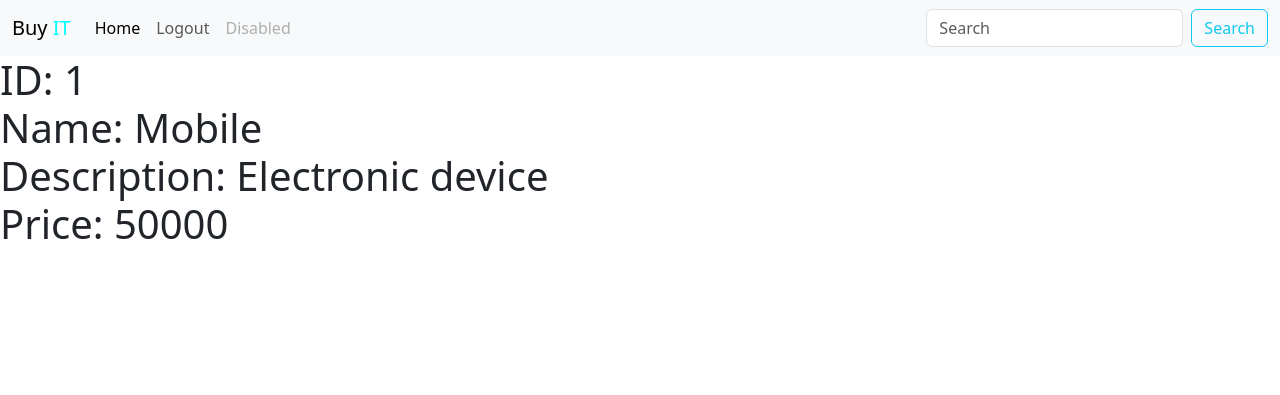
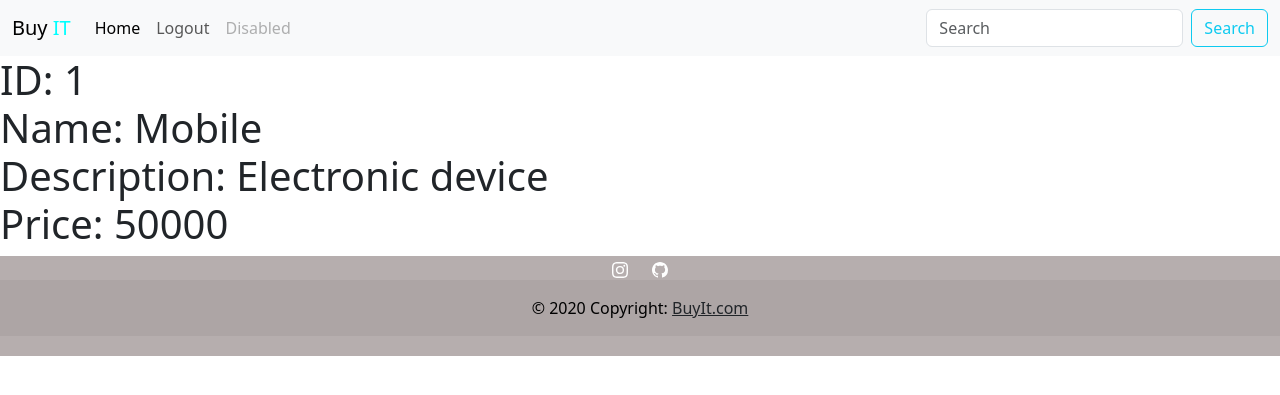
Before and after one commit to Anjaneesh-valluri/WebDev_python, a Django app: page /BuyIt/ in a window 1280 px wide. Shown: the top 395 px of the page. Run offline with Django 5.2, Linux system fonts and the light colour scheme.

Commit message:
28/05/24 updated

```diff
--- a/BuyIt/templates/BuyIt/layout.html
+++ b/BuyIt/templates/BuyIt/layout.html
@@ -34,5 +34,19 @@
           </nav>
         {% block body %}
         {%endblock%}
+        <div id="footer" style="color: black; width: 100%; background-color: rgb(182, 174, 174); height: 100px; text-align: center; bottom: 0;">
+          <div id="footer-links" style="word-spacing: 20px;">
+              <a href="https://www.instagram.com/anjaneesh_v?igsh=MWg0bW02aThuanJ1Yg%3D%3D&utm_source=qr" style="color: white; text-decoration: none;"><svg xmlns="http://www.w3.org/2000/svg" width="16" height="16" fill="currentColor" class="bi bi-instagram" viewBox="0 0 16 16">
+                  <path  d="M8 0C5.829 0 5.556.01 4.703.048 3.85.088 3.269.222 2.76.42a3.9 3.9 0 0 0-1.417.923A3.9 3.9 0 0 0 .42 2.76C.222 3.268.087 3.85.048 4.7.01 5.555 0 5.827 0 8.001c0 2.172.01 2.444.048 3.297.04.852.174 1.433.372 1.942.205.526.478.972.923 1.417.444.445.89.719 1.416.923.51.198 1.09.333 1.942.372C5.555 15.99 5.827 16 8 16s2.444-.01 3.298-.048c.851-.04 1.434-.174 1.943-.372a3.9 3.9 0 0 0 1.416-.923c.445-.445.718-.891.923-1.417.197-.509.332-1.09.372-1.942C15.99 10.445 16 10.173 16 8s-.01-2.445-.048-3.299c-.04-.851-.175-1.433-.372-1.941a3.9 3.9 0 0 0-.923-1.417A3.9 3.9 0 0 0 13.24.42c-.51-.198-1.092-.333-1.943-.372C10.443.01 10.172 0 7.998 0zm-.717 1.442h.718c2.136 0 2.389.007 3.232.046.78.035 1.204.166 1.486.275.373.145.64.319.92.599s.453.546.598.92c.11.281.24.705.275 1.485.039.843.047 1.096.047 3.231s-.008 2.389-.047 3.232c-.035.78-.166 1.203-.275 1.485a2.5 2.5 0 0 1-.599.919c-.28.28-.546.453-.92.598-.28.11-.704.24-1.485.276-.843.038-1.096.047-3.232.047s-2.39-.009-3.233-.047c-.78-.036-1.203-.166-1.485-.276a2.5 2.5 0 0 1-.92-.598 2.5 2.5 0 0 1-.6-.92c-.109-.281-.24-.705-.275-1.485-.038-.843-.046-1.096-.046-3.233s.008-2.388.046-3.231c.036-.78.166-1.204.276-1.486.145-.373.319-.64.599-.92s.546-.453.92-.598c.282-.11.705-.24 1.485-.276.738-.034 1.024-.044 2.515-.045zm4.988 1.328a.96.96 0 1 0 0 1.92.96.96 0 0 0 0-1.92m-4.27 1.122a4.109 4.109 0 1 0 0 8.217 4.109 4.109 0 0 0 0-8.217m0 1.441a2.667 2.667 0 1 1 0 5.334 2.667 2.667 0 0 1 0-5.334"/>
+              </svg></a>
+              <a href="https://github.com/Anjaneesh-valluri" style="color: white;"><svg xmlns="http://www.w3.org/2000/svg" width="16" height="16" fill="currentColor" class="bi bi-github" viewBox="0 0 16 16">
+                  <path d="M8 0C3.58 0 0 3.58 0 8c0 3.54 2.29 6.53 5.47 7.59.4.07.55-.17.55-.38 0-.19-.01-.82-.01-1.49-2.01.37-2.53-.49-2.69-.94-.09-.23-.48-.94-.82-1.13-.28-.15-.68-.52-.01-.53.63-.01 1.08.58 1.23.82.72 1.21 1.87.87 2.33.66.07-.52.28-.87.51-1.07-1.78-.2-3.64-.89-3.64-3.95 0-.87.31-1.59.82-2.15-.08-.2-.36-1.02.08-2.12 0 0 .67-.21 2.2.82.64-.18 1.32-.27 2-.27s1.36.09 2 .27c1.53-1.04 2.2-.82 2.2-.82.44 1.1.16 1.92.08 2.12.51.56.82 1.27.82 2.15 0 3.07-1.87 3.75-3.65 3.95.29.25.54.73.54 1.48 0 1.07-.01 1.93-.01 2.2 0 .21.15.46.55.38A8.01 8.01 0 0 0 16 8c0-4.42-3.58-8-8-8"/>
+              </svg></a>
+          </div>
+          <div class="text-center p-3" style="background-color: rgba(0, 0, 0, 0.05); width: 100%;">
+              © 2020 Copyright:
+              <a class="text-body" href="{% url 'BuyIt:index' %}">BuyIt.com</a>
+          </div>
+        </div>
     </body>
 </html>
--- a/KnowIt/templates/KnowIt/layout.html
+++ b/KnowIt/templates/KnowIt/layout.html
@@ -45,6 +45,9 @@
                     <button class="btn btn-success" type="submit">Search</button>
                   </form>
                 </div>
+                <div style="text-align: center; margin-bottom: 6%;">
+                    <a  href="{% url 'members:logout_user' %}" style="text-decoration: none;"><span style="color: rgb(227, 64, 64);">Logout</span></a>
+                </div>
               </div>
             </div>
           </nav>
```
Also changed, not shown: db.sqlite3.
